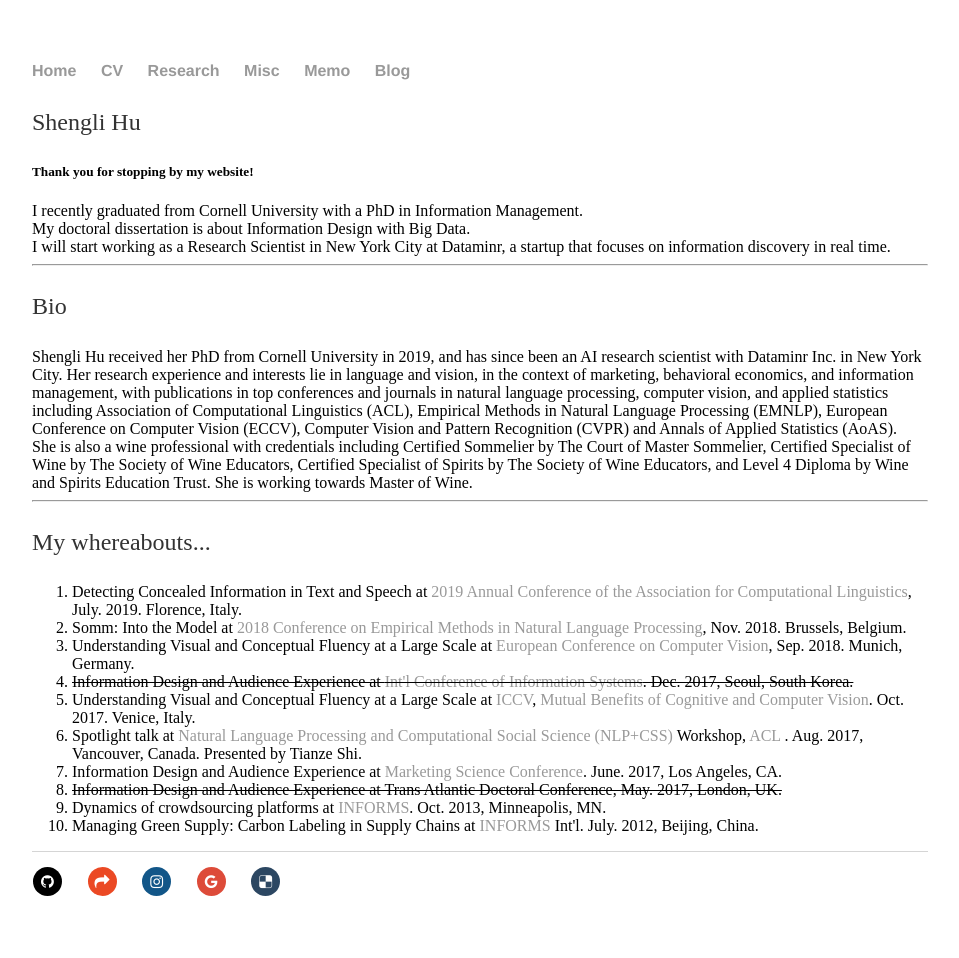
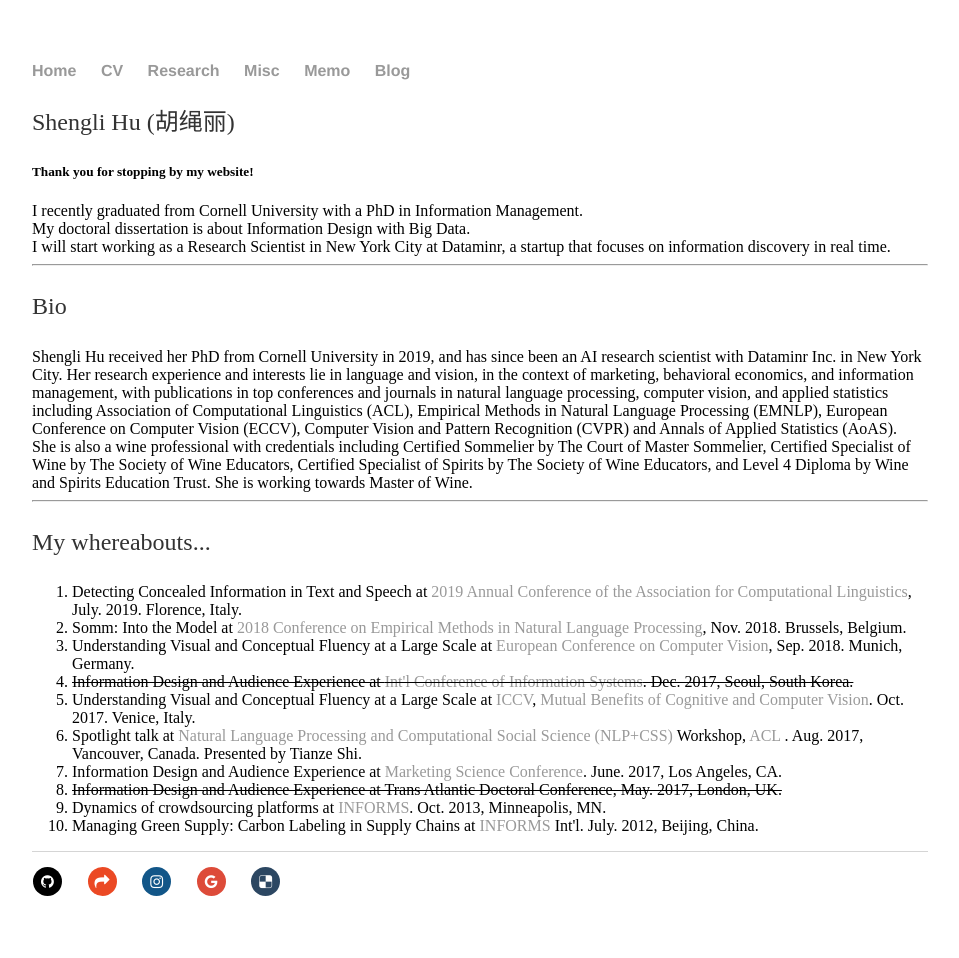
Before and after one commit to shenglih/shenglih.github.io, a Jekyll site: the page built from index.html, in a window 1280 px wide. Shown: the whole page, without its empty margins (160-1119 px from the left). Built offline with Jekyll 4.4.1, drawn with Linux system fonts in a browser that asks for light colours; comment, search, counter and statistics services are not loaded.

Commit message:
Update index.html

```diff
--- a/index.html
+++ b/index.html
@@ -3,7 +3,7 @@
 title: Shengli Hu, Research Scientist
 ---
 <div class="blurb">
-	<p>Shengli Hu</p>
+	<p>Shengli Hu (胡绳丽)</p>
 
 	<h5>Thank you for stopping by my website!</h5>
 	<!--<h5>I am a fifth-year PhD student at the Johnson School of Cornell University, majoring in Management with foci on Information Management and Marketing, minoring in Computer Science and Statistics.</h5>
```
